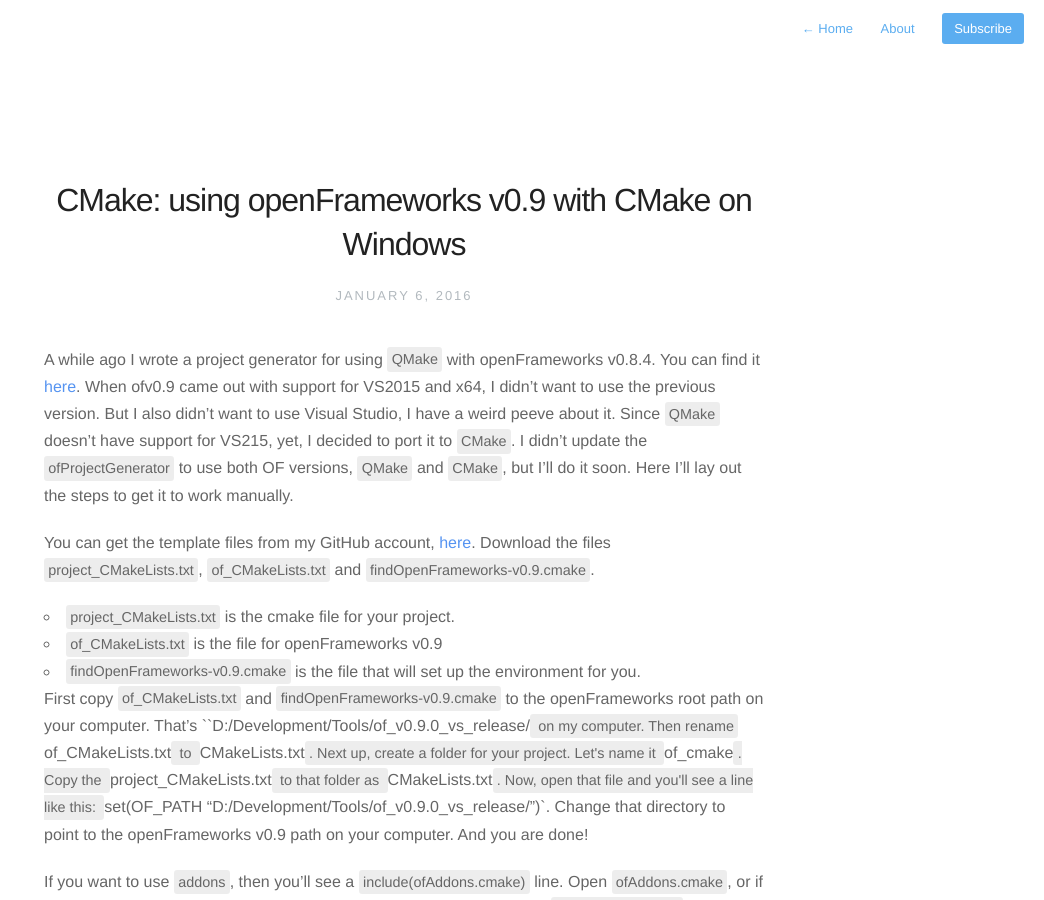
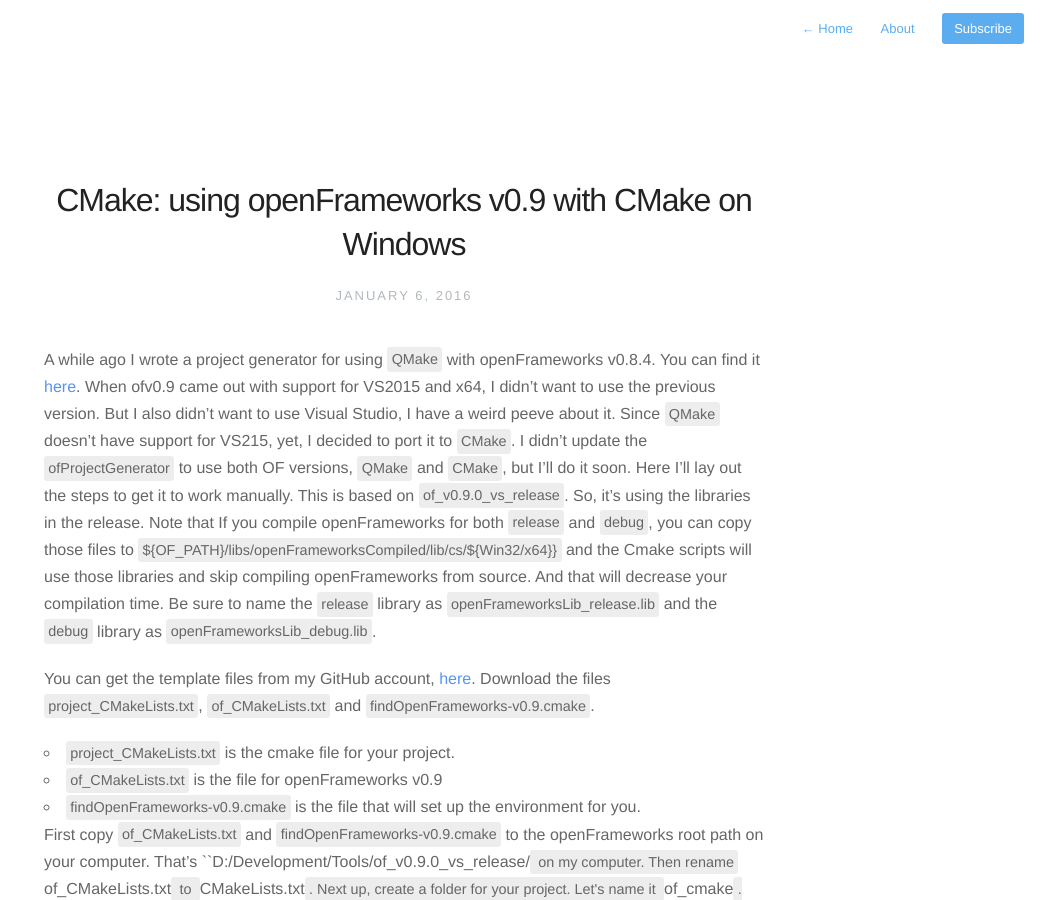
Before and after one commit to Furkanzmc/furkanzmc.github.io, a Jekyll site: the page built from _posts/2016-01-06-using-openFrameworks-v0.9-with-cmake.markdown, in a window 1280 px wide and 900 px high. Shown: the whole window, without its empty margins (236-1280 px from the left). Built offline with Jekyll 4.4.1, drawn with Linux system fonts in a browser that asks for light colours; nearby versions of some CDN libraries; Markdown is read by kramdown in place of the engine named in the settings; comment, search, counter and statistics services are not loaded.

Commit message:
Add additional info

```diff
--- a/_posts/2016-01-06-using-openFrameworks-v0.9-with-cmake.markdown
+++ b/_posts/2016-01-06-using-openFrameworks-v0.9-with-cmake.markdown
@@ -5,7 +5,7 @@ date: 2016-01-06
 tags: c++, openFrameworks, programming
 ---
 
-A while ago I wrote a project generator for using `QMake` with openFrameworks v0.8.4. You can find it [here][ofproject_generator_link]. When ofv0.9 came out with support for VS2015 and x64, I didn't want to use the previous version. But I also didn't want to use Visual Studio, I have a weird peeve about it. Since `QMake` doesn't have support for VS215, yet, I decided to port it to `CMake`. I didn't update the `ofProjectGenerator` to use both OF versions, `QMake` and `CMake`, but I'll do it soon. Here I'll lay out the steps to get it to work manually.
+A while ago I wrote a project generator for using `QMake` with openFrameworks v0.8.4. You can find it [here][ofproject_generator_link]. When ofv0.9 came out with support for VS2015 and x64, I didn't want to use the previous version. But I also didn't want to use Visual Studio, I have a weird peeve about it. Since `QMake` doesn't have support for VS215, yet, I decided to port it to `CMake`. I didn't update the `ofProjectGenerator` to use both OF versions, `QMake` and `CMake`, but I'll do it soon. Here I'll lay out the steps to get it to work manually. This is based on `of_v0.9.0_vs_release`. So, it's using the libraries in the release. Note that If you compile openFrameworks for both `release` and `debug`, you can copy those files to `${OF_PATH}/libs/openFrameworksCompiled/lib/cs/${Win32/x64}}` and the Cmake scripts will use those libraries and skip compiling openFrameworks from source. And that will decrease your compilation time. Be sure to name the `release` library as `openFrameworksLib_release.lib` and the `debug` library as `openFrameworksLib_debug.lib`.
 
 You can get the template files from my GitHub account, [here][cmake_template_link]. Download the files `project_CMakeLists.txt`, `of_CMakeLists.txt` and `findOpenFrameworks-v0.9.cmake`.
 
```
